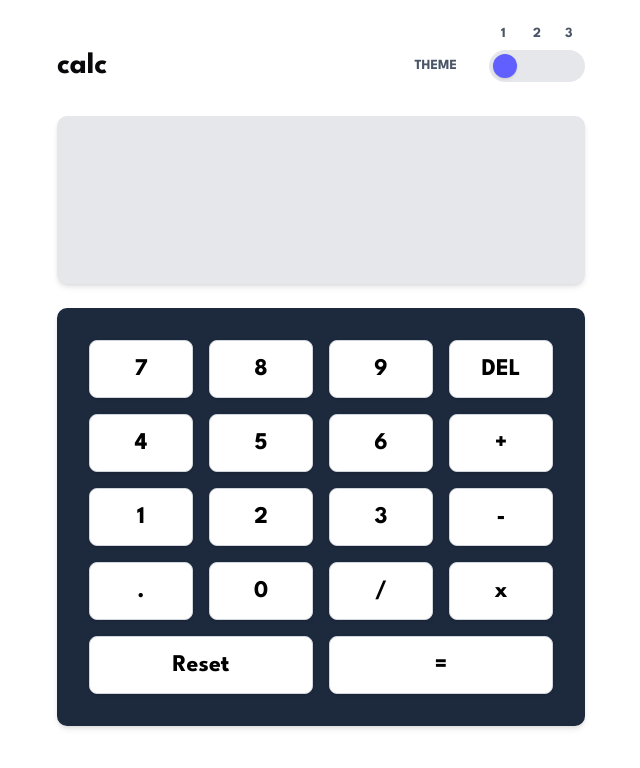
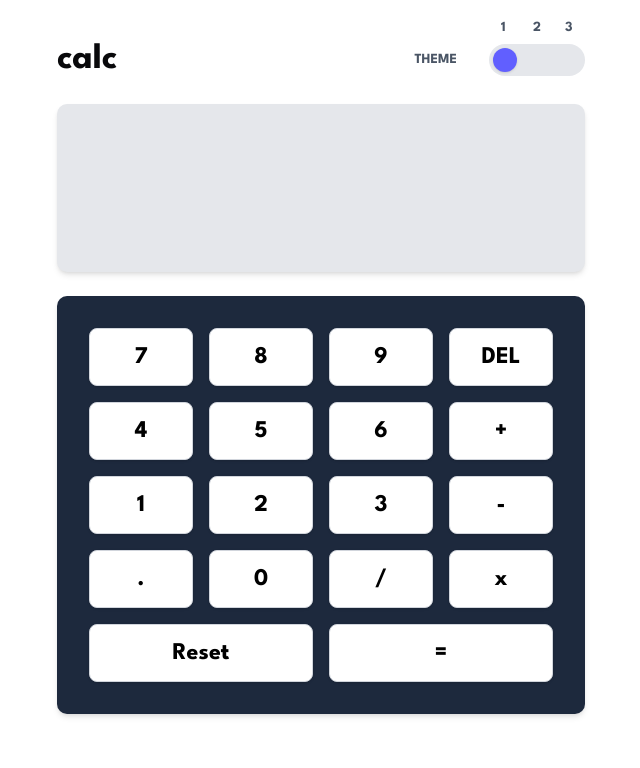
Before and after one commit to AnthonyChablov/calculator-app-ui, a React (Vite) app: page / in a window 1280 px wide. Shown: the top 768 px of the page, without its empty margins (319-959 px from the left). Built offline with nearby package versions, Linux system fonts and the light colour scheme.

Commit message:
feat: change header text size

```diff
--- a/src/components/Calculator/components/Header/Header.tsx
+++ b/src/components/Calculator/components/Header/Header.tsx
@@ -19,10 +19,7 @@ const Header = ({
 }: HeaderProps) => {
   return (
     <div
-      className={cn(
-        `flex items-center justify-between w-full py-2 `,
-        className
-      )}
+      className={cn(`flex items-center justify-between w-full `, className)}
       data-testid="calculator-header"
     >
       <HeaderText header={headerTitle} className=" text-2xl font-semibold" />
--- a/src/components/Typography/HeaderText/HeaderText.tsx
+++ b/src/components/Typography/HeaderText/HeaderText.tsx
@@ -14,7 +14,7 @@ const HeaderText = ({
   id,
 }: HeaderTextProps) => {
   const headerSizes = {
-    h1: "text-3xl",
+    h1: "text-4xl",
     h2: "text-3xl",
     h3: "text-2xl",
     h4: "text-xl",
```
